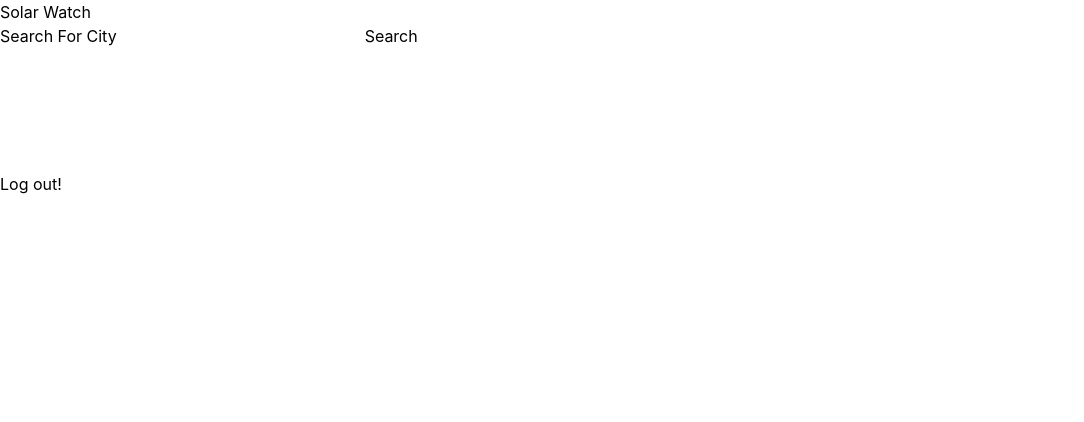
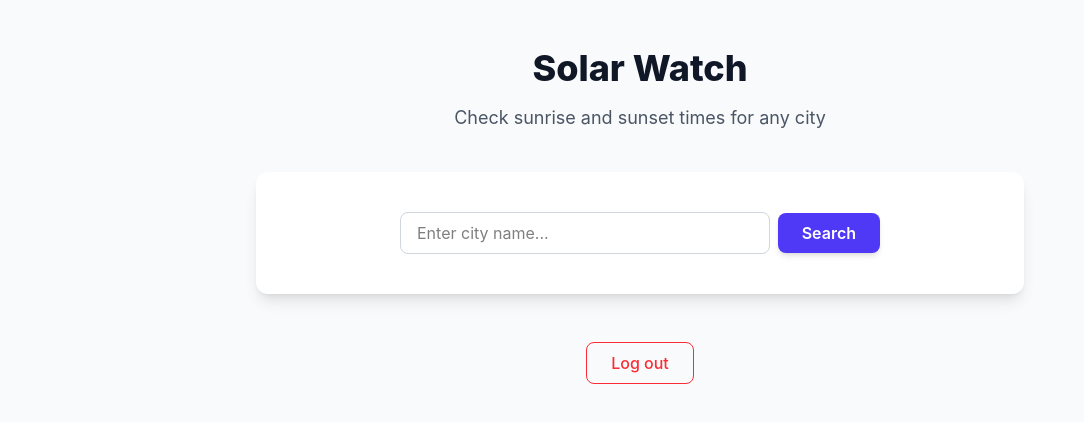
Before and after one commit to Veggissss/SolarWatch, a React (Vite) app: page /solar-watch in a window 1280 px wide. Shown: the top 422 px of the page, without its empty margins (0-1084 px from the left). Built offline with nearby package versions, Linux system fonts and the light colour scheme; no server answers; sample sign-in values are in the browser's storage.

Commit message:
feat: styled sun data page and split into styled components.

```diff
--- /dev/null
+++ b/src/components/LogoutButton.tsx
@@ -0,0 +1,20 @@
+import { useNavigate } from "react-router";
+import { handleLogout } from "../api/auth";
+
+export function LogoutButton() {
+    const navigate = useNavigate();
+
+    const onLogout = () => {
+        handleLogout();
+        navigate('/login', { replace: true });
+    };
+
+    return (
+        <button
+            className="px-6 py-2 border border-red-500 text-red-500 hover:bg-red-50 dark:hover:bg-red-900/20 rounded-lg transition-colors cursor-pointer font-medium focus:outline-none focus:ring-2 focus:ring-red-500 focus:ring-offset-2 dark:focus:ring-offset-gray-900"
+            onClick={onLogout}
+        >
+            Log out
+        </button>
+    );
+}
--- /dev/null
+++ b/src/components/SunDataDisplay.tsx
@@ -0,0 +1,36 @@
+import { SunInfoCard } from "./SunInfoCard";
+import type { SunData } from "../types";
+
+interface SunDataDisplayProps {
+    data: SunData;
+}
+
+export function SunDataDisplay({ data }: SunDataDisplayProps) {
+    return (
+        <div className="bg-white dark:bg-gray-800 rounded-xl shadow-lg p-8 mb-8 transform transition-all animate-fade-in-up">
+            <h2 className="text-2xl font-bold text-center text-gray-900 dark:text-white mb-6">Results</h2>
+            <div className="grid grid-cols-1 md:grid-cols-2 gap-6">
+                <SunInfoCard
+                    label="Sunrise"
+                    value={data.sunrise}
+                    colorTheme="orange"
+                    icon={
+                        <svg xmlns="http://www.w3.org/2000/svg" className="h-10 w-10" fill="none" viewBox="0 0 24 24" stroke="currentColor">
+                            <path strokeLinecap="round" strokeLinejoin="round" strokeWidth={2} d="M12 3v1m0 16v1m9-9h-1M4 12H3m15.364 6.364l-.707-.707M6.343 6.343l-.707-.707m12.728 0l-.707.707M6.343 17.657l-.707.707M16 12a4 4 0 11-8 0 4 4 0 018 0z" />
+                        </svg>
+                    }
+                />
+                <SunInfoCard
+                    label="Sunset"
+                    value={data.sunset}
+                    colorTheme="indigo"
+                    icon={
+                        <svg xmlns="http://www.w3.org/2000/svg" className="h-10 w-10" fill="none" viewBox="0 0 24 24" stroke="currentColor">
+                            <path strokeLinecap="round" strokeLinejoin="round" strokeWidth={2} d="M20.354 15.354A9 9 0 018.646 3.646 9.003 9.003 0 0012 21a9.003 9.003 0 008.354-5.646z" />
+                        </svg>
+                    }
+                />
+            </div>
+        </div>
+    );
+}
--- a/src/components/SunDataForm.tsx
+++ b/src/components/SunDataForm.tsx
@@ -13,15 +13,22 @@ export function SunDataForm({ onSearch }: SunDataFormProps) {
     }
 
     return (
-        <>
-            <form onSubmit={handleSubmit}>
-                <label htmlFor="search">Search For City</label>
-                <input type="search" id="search" onChange={(event) =>
+        <form onSubmit={handleSubmit} className="flex flex-col sm:flex-row gap-2 items-center justify-center max-w-lg mx-auto p-4">
+            <label htmlFor="search" className="sr-only">Search For City</label>
+            <input
+                className="flex-1 w-full px-4 py-2 border border-gray-300 rounded-lg focus:ring-2 focus:ring-indigo-500 focus:border-indigo-500 outline-none transition-all dark:bg-gray-700 dark:border-gray-600 dark:text-white"
+                type="search"
+                id="search"
+                placeholder="Enter city name..."
+                onChange={(event) =>
                     setCityName(event.target.value)}
-                />
-                <button type="submit">Search</button>
-            </form>
-
-        </>
+            />
+            <button
+                type="submit"
+                className="w-full sm:w-auto px-6 py-2 bg-indigo-600 hover:bg-indigo-700 text-white font-semibold rounded-lg shadow-md transition-colors cursor-pointer"
+            >
+                Search
+            </button>
+        </form>
     )
 }
--- /dev/null
+++ b/src/components/SunInfoCard.tsx
@@ -0,0 +1,33 @@
+import type { ReactNode } from "react";
+
+interface SunInfoCardProps {
+    label: string;
+    value: string;
+    icon: ReactNode;
+    colorTheme: 'orange' | 'indigo';
+}
+
+export function SunInfoCard({ label, value, icon, colorTheme }: SunInfoCardProps) {
+    const themeClasses = {
+        orange: {
+            container: "bg-orange-50 dark:bg-orange-900/20 border-orange-100 dark:border-orange-800",
+            icon: "text-orange-500 dark:text-orange-400",
+        },
+        indigo: {
+            container: "bg-indigo-50 dark:bg-indigo-900/20 border-indigo-100 dark:border-indigo-800",
+            icon: "text-indigo-500 dark:text-indigo-400",
+        }
+    };
+
+    const theme = themeClasses[colorTheme];
+
+    return (
+        <div className={`p-6 rounded-lg border flex flex-col items-center ${theme.container}`}>
+            <span className={`mb-2 ${theme.icon}`}>
+                {icon}
+            </span>
+            <span className="text-sm uppercase tracking-wide text-gray-500 dark:text-gray-400 font-semibold">{label}</span>
+            <span className="text-2xl font-bold text-gray-800 dark:text-white mt-1">{value}</span>
+        </div>
+    );
+}
--- a/src/pages/SolarWatchPage.tsx
+++ b/src/pages/SolarWatchPage.tsx
@@ -1,37 +1,47 @@
-import { useNavigate } from "react-router";
 import { SunDataForm } from "../components/SunDataForm";
+import { SunDataDisplay } from "../components/SunDataDisplay";
+import { LogoutButton } from "../components/LogoutButton";
 import { fetchSunData } from "../api/fetchData";
 import { useState } from "react";
 import type { SunData } from "../types";
+import { DisplayError } from "../components/DisplayError";
 
 export function SolarWatchPage() {
-    const navigate = useNavigate();
     const [sunData, setSunData] = useState<SunData | null>(null)
+    const [error, setError] = useState("");
 
     const handleSearch = (cityName: string) => {
+        if (!cityName || !cityName.trim()) {
+            setError("At least give me a city bro!");
+            return;
+        }
+
         fetchSunData(cityName).then(data => {
             setSunData(data);
         }
-        ).catch(() => {
-            console.log("Could not get sundata");
+        ).catch((err: Error) => {
+            setError(JSON.parse(err.message)[""]);
         })
     }
     return (
-        <>
-            <h1>Solar Watch</h1>
-            <SunDataForm onSearch={handleSearch} />
-            <br />
-            {sunData ? <>
-                <p>Sunrise: {sunData.sunrise}</p>
-                <p>Sunset: {sunData.sunset}</p>
-            </> : <></>}
+        <div className="min-h-screen bg-gray-50 dark:bg-gray-900 py-12 px-4 sm:px-6 lg:px-8">
+            <div className="max-w-3xl mx-auto">
+                <div className="text-center mb-10">
+                    <h1 className="text-4xl font-extrabold text-gray-900 dark:text-white mb-4">Solar Watch</h1>
+                    <p className="text-lg text-gray-600 dark:text-gray-300">Check sunrise and sunset times for any city</p>
+                </div>
 
-            <div style={{ paddingTop: 100 }}>
-                <button onClick={() => {
-                    sessionStorage.removeItem("authToken");
-                    navigate('/login', { replace: true })
-                }}>Log out!</button>
+                <div className="bg-white dark:bg-gray-800 rounded-xl shadow-lg p-6 mb-8">
+                    <SunDataForm onSearch={handleSearch} />
+                </div>
+
+                {sunData && <SunDataDisplay data={sunData} />}
+
+                <div className="flex justify-center mt-12">
+                    <LogoutButton />
+                </div>
+                <DisplayError error={error} />
             </div>
-        </>
+        </div>
     )
 }
```
